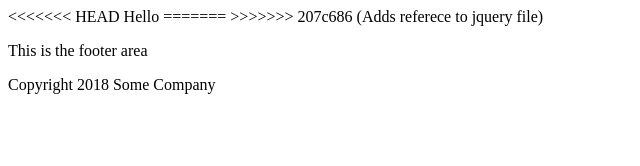
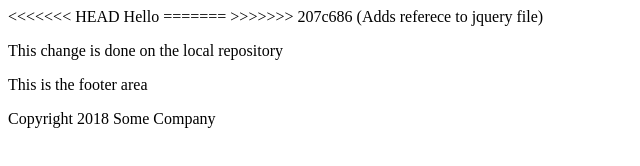
Before and after one commit to udoyen/htmlapp, a plain HTML site: page index.html in a window 1280 px wide. Shown: the whole page, without its empty margins (0-640 px from the left). Drawn offline with nearby package versions, Linux system fonts and the light colour scheme.

Commit message:
Changes index.html on the local repository

```diff
--- a/index.html
+++ b/index.html
@@ -7,6 +7,7 @@
 >>>>>>> 207c686 (Adds referece to jquery file)
     </head>
     <body>
+	<p>This change is done on the local repository</p>
 	<footer>
 	    <p>This is the footer area</p>
 	    <p>Copyright 2018 Some Company</p>
```
